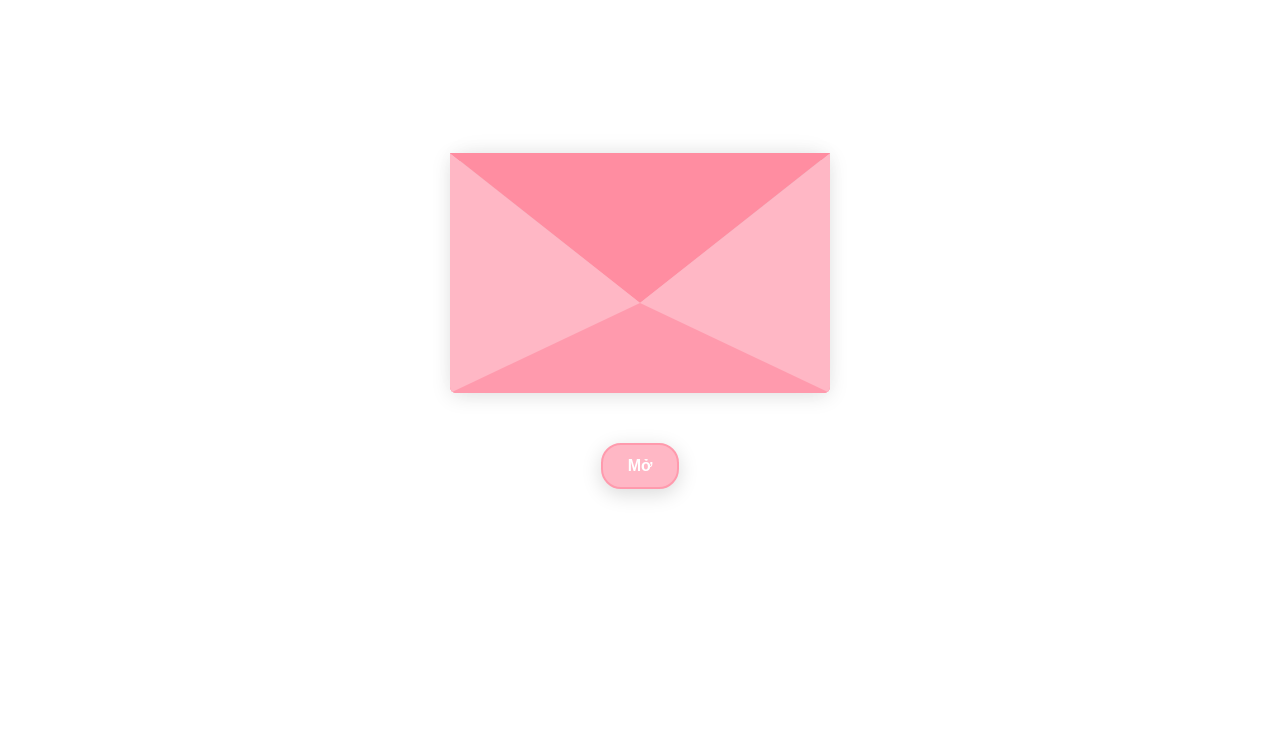
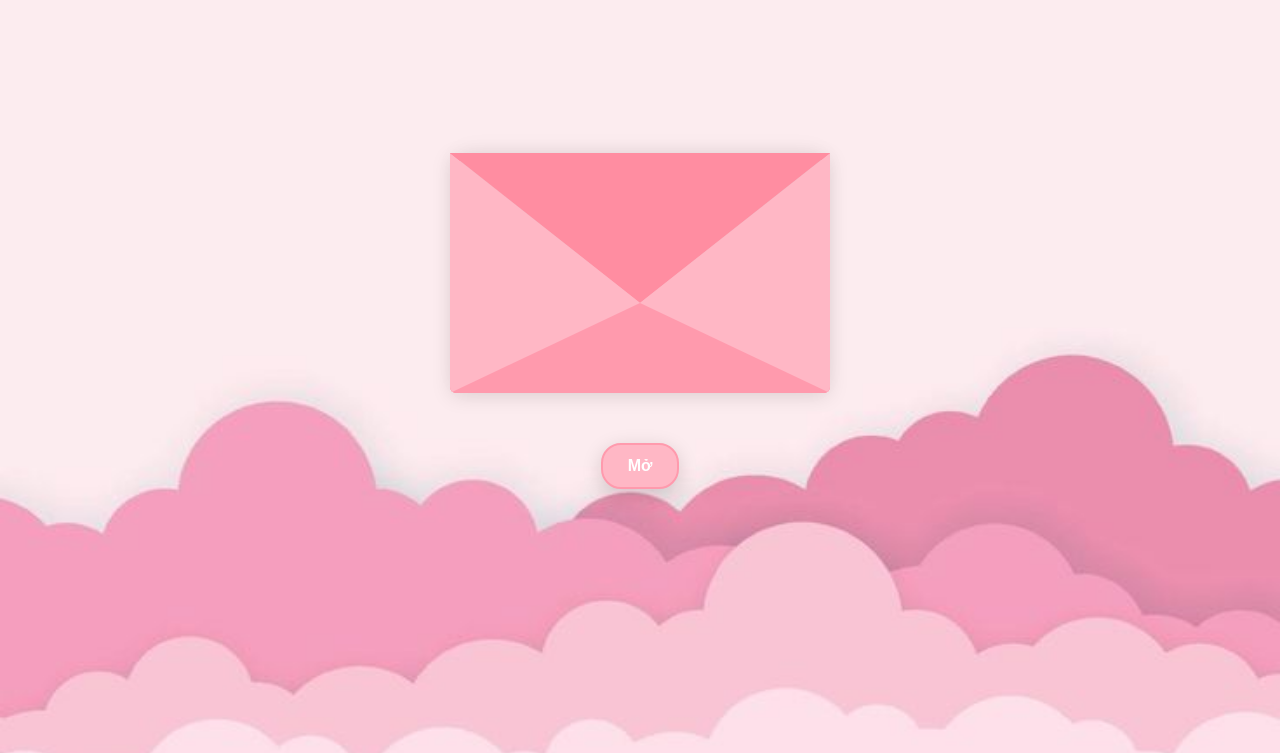
Before and after one commit to Cake-Super/Event-Camping, a plain HTML site: page index.html in a window 1280 px wide. Shown: the part 47-800 px from the top of the page. Drawn offline with nearby package versions, Linux system fonts and the light colour scheme.

Commit message:
Update style.css

```diff
--- a/style/style.css
+++ b/style/style.css
@@ -9,7 +9,7 @@
 }
 
 body {
-    /* background-image: url('background.jpg'); */
+    background-image: url('background.jpg');
     background-size: cover;
     background-position: center;
     background-repeat: no-repeat;
@@ -287,4 +287,5 @@ body {
     font-size: 0.8em;
     color: #d46a84;
     opacity: 0.7;
+
 }
```
